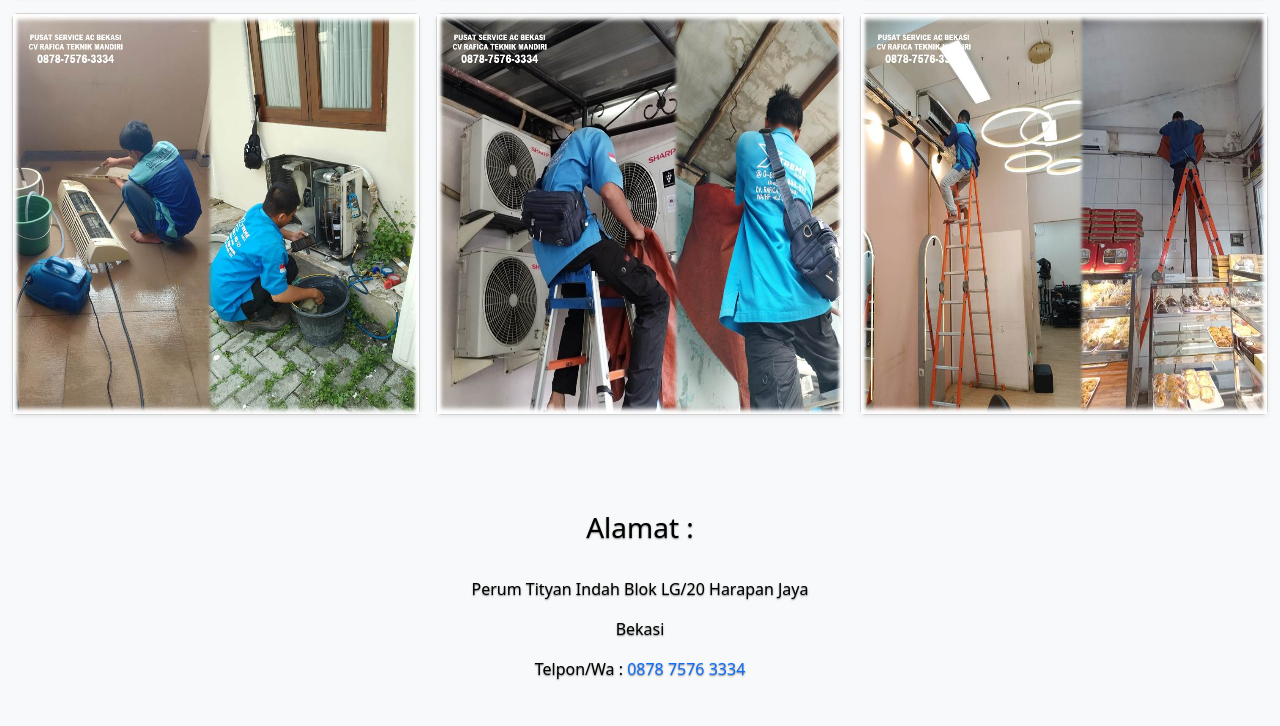
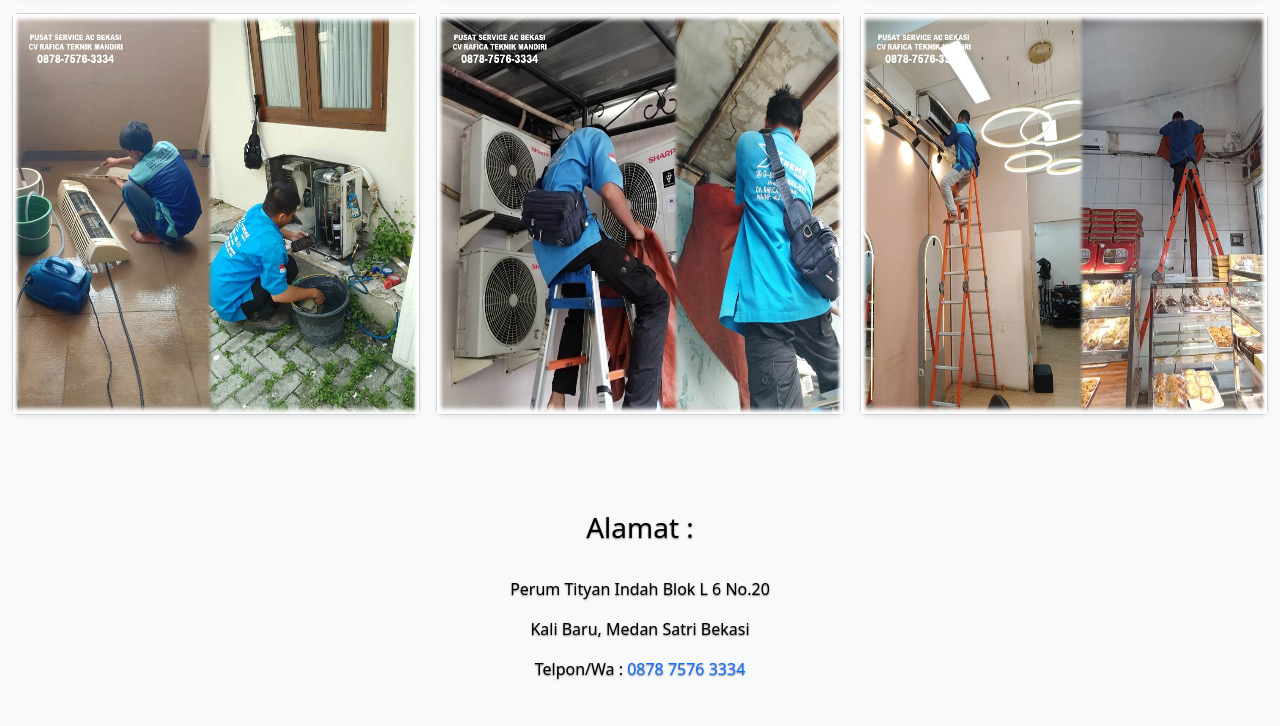
Before and after one commit to coorporates/raficateknikmandiri, a plain HTML site: page index.html in a window 1280 px wide. Shown: the part 1973-2699 px from the top of the page. Drawn offline with nearby package versions, Linux system fonts and the light colour scheme.

Commit message:
merubah alamat dan harga di html

```diff
--- a/index.html
+++ b/index.html
@@ -165,7 +165,7 @@
                 <p><strong>MELAYANI :</strong></p>
                 <p>Cuci, Isi Freon, Bongkar/Pasang, Service, Jual/Beli ac scond, Frezzer Box, Mesin Cuci, Kulkas dll</p>
                 <br />
-                <h1>Harga IDR 70,000</h1>
+                <h1>Harga IDR 80,000</h1>
               </div>
             </div>
           </div>
@@ -321,8 +321,8 @@
         <div class="container-contact">
           <h3>Alamat :</h3>
           <br />
-          <p>Perum Tityan Indah Blok LG/20 Harapan Jaya</p>
-          <p>Bekasi</p>
+          <p>Perum Tityan Indah Blok L 6 No.20</p>
+          <p>Kali Baru, Medan Satri Bekasi</p>
           <p>Telpon/Wa : <a href="https://wa.me/6287875763334" class="text-decoration-none">0878 7576 3334</a></p>
         </div>
 
```
